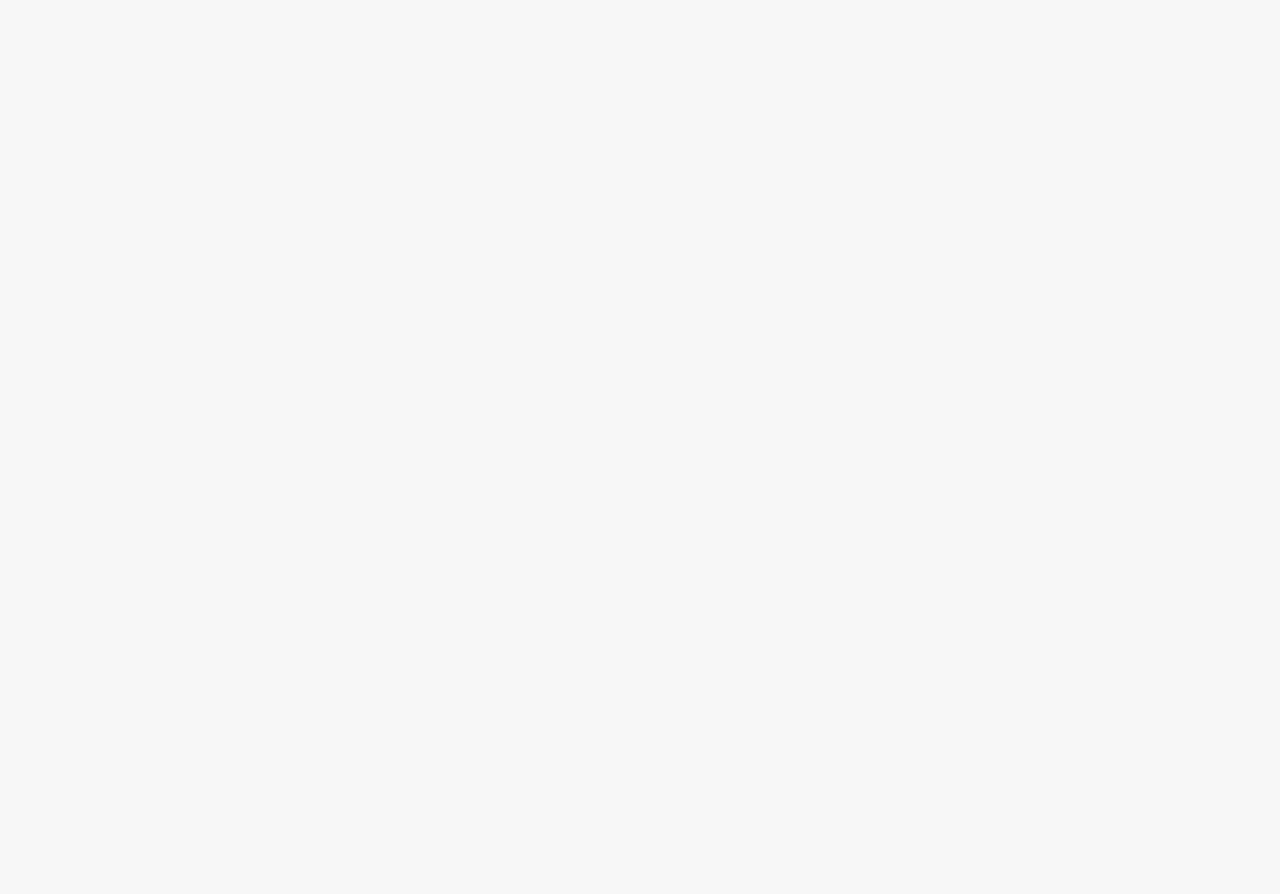
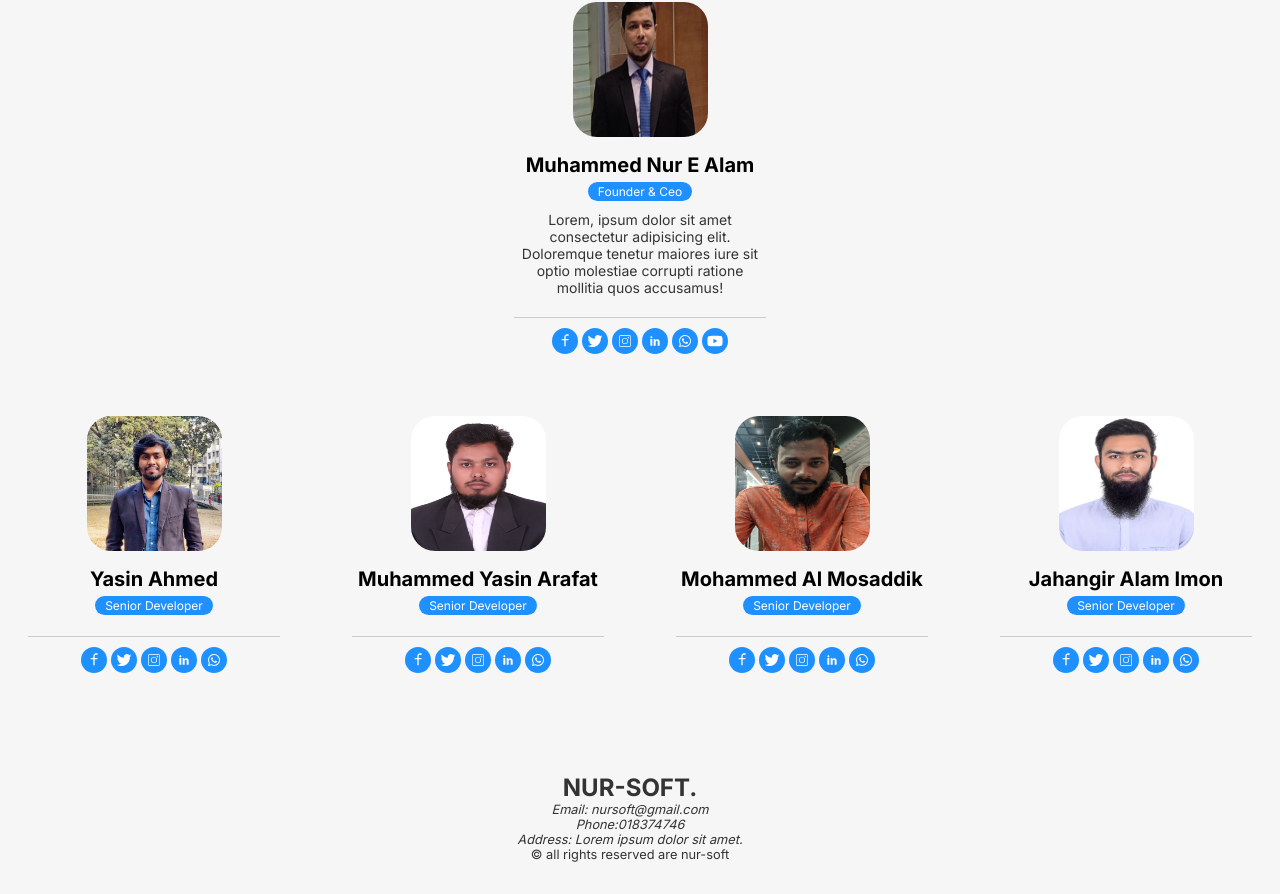
Before and after one commit to mdimon313/soft, a Next.js app: page / in a window 1280 px wide. Shown: the part 2846-3740 px from the top of the page. Before the commit the page ends 2782 px from the top, so only its background shows below. Built offline with nearby package versions, Linux system fonts and the light colour scheme.

Commit message:
add team section & footer

```diff
--- a/app/components/Footer.js
+++ b/app/components/Footer.js
@@ -1,10 +1,35 @@
 import footerStyle from '@/app/styles/footer.module.css';
 import Container from './Container';
+import Link from 'next/link';
 export default function Footer() {
     return (
         <footer className={footerStyle.footer}>
             <Container>
-                <p>&copy; all rights resarved</p>
+                <div className={footerStyle.footer_wrapper}>
+                    <div className={footerStyle.com_info}>
+                        <h2>NUR-SOFT.</h2>
+                        <address>
+                            <p>Email: <span>nursoft@gmail.com</span></p>
+                            <p>Phone:
+                                <Link href="tel:+8801947813505">018374746</Link>
+                            </p>
+                            <p>Address: Lorem ipsum dolor sit amet.</p>
+                        </address>
+                        <p >&copy; all rights reserved are nur-soft</p>
+                    </div>
+                    {/* <!-- contact form -->
+                <div class="contact_form" id="contact">
+                    <div class="contact_main">
+                        <div class="name">
+                            <input type="text" placeholder="Full name" />
+                            <input type="email" placeholder="Email" />
+                        </div>
+                        <input type="text" placeholder="Title">
+                        <textarea name="msg" id="msg" placeholder="Your Text"></textarea>
+                        <button type="button">Send</button>
+                    </div>
+                </div> */}
+                </div>
             </Container>
         </footer >
     )
--- /dev/null
+++ b/app/components/ScialLink.js
@@ -0,0 +1,11 @@
+
+// import socialLinkStyle from '../src/app/css/socialLink.module.css'
+
+const { default: Link } = require("next/link");
+const SocialLink = ({ link, icon, ...res }) => {
+   return (
+      <Link href={link} target="_blank" {...res}>{icon}</Link>
+   );
+}
+
+export default SocialLink;
--- /dev/null
+++ b/app/components/Team.js
@@ -0,0 +1,65 @@
+import teamStyle from '@/app/styles/team.module.css'
+import TeamCard from './TeamCard'
+import teamInfo from '@/lib/teamInfo'
+import CEO from '@/public/team/ceo.jpg'
+const { default: SectionTitle } = require("./SectionTitle")
+
+const Team = () => {
+    return (
+        <section>
+            <div className="container">
+                <div className={teamStyle.team_main}>
+                    <SectionTitle title={"Our Exparts"} />
+                    <TeamCard
+                        imgSrc={CEO}
+                        name={"Muhammed Nur E Alam"}
+                        designation={"Founder & Ceo"}
+                        isShow={true}
+                        desc={`Lorem, ipsum dolor sit amet consectetur adipisicing elit. Doloremque
+                            tenetur maiores iure sit
+                            optio molestiae corrupti ratione mollitia quos accusamus!`}
+                        fb={true}
+                        f={'https://www.facebook.com/nurealam.rajjak'}
+                        tweet={true}
+                        t={'https://twitter.com/Nurealam1990'}
+                        wp={true}
+                        w={'https://web.whatsapp.com/'}
+                        lin={true}
+                        l={'https://www.linkedin.com/in/muhammad-nur-e-alam-a180a393'}
+                        yt={true}
+                        y={'https://www.youtube.com/@muhammadnurealam'}
+                        ins={true}
+                        i={'https://www.instagram.com/nurealam.rajjak'}
+                    />
+                    <div className={teamStyle.team_main_wrapper} id="team_main_wrapper">
+                        {
+                            teamInfo.map((item, id) => {
+                                return <TeamCard
+                                    key={id}
+                                    imgSrc={item.image}
+                                    name={item.name}
+                                    designation={item.designation}
+                                    isShow={false}
+                                    desc={item.desc}
+                                    fb={true}
+                                    f={item.social.facebook}
+                                    tweet={true}
+                                    t={item.social.twitter}
+                                    wp={true}
+                                    w={item.social.whatsapp}
+                                    lin={true}
+                                    l={item.social.linkedin}
+                                    yt={false}
+                                    y={item.social.youtube}
+                                    ins={true}
+                                    i={item.social.instagram} />
+                            })
+                        }
+                    </div>
+                </div>
+            </div>
+        </section>
+    )
+}
+
+export default Team;
--- /dev/null
+++ b/app/components/TeamCard.js
@@ -0,0 +1,35 @@
+import socialStyle from "@/app/styles/socialLink.module.css"
+import teamStyle from "@/app/styles/team.module.css"
+import SocialLink from "./ScialLink";
+import { RiFacebookLine } from "react-icons/ri";
+import { IoLogoTwitter } from "react-icons/io";
+import { CiInstagram } from "react-icons/ci";
+import { TiSocialLinkedin } from "react-icons/ti";
+import { BiLogoWhatsapp } from "react-icons/bi";
+import { FaYoutube } from "react-icons/fa6";
+import Image from "next/image";
+const TeamCard = ({ imgSrc, name, isShow, designation, desc, fb, tweet, ins, lin, wp, yt, f, t, i, l, w, y }) => {
+    return (
+        <div className={`${teamStyle.pro} ${teamStyle.ceo}`}>
+            {/* <div className={teamStyle.pro_img}><img src={imgSrc} alt="team1" className={teamStyle.img} /></div> */}
+            <div className={teamStyle.pro_img}>
+                <Image src={imgSrc} alt={name} className={teamStyle.img} width={100} height={100} quality={100} priority={true} />
+            </div>
+            <div className={`${teamStyle.pro_desc} ${teamStyle.ceo}`}>
+                <h2>{name}</h2>
+                <p className={teamStyle.desig}>{designation}</p>
+                {isShow && <p className={teamStyle.des_p}>{desc}</p>}
+            </div>
+            {/* <!-- social link --> */}
+            <div className={socialStyle.social}>
+                {fb && <SocialLink href={`${f}`} className={socialStyle.f} icon={<RiFacebookLine />} />}
+                {tweet && <SocialLink href={`${t}`} className={socialStyle.t} icon={<IoLogoTwitter />} />}
+                {ins && <SocialLink href={`${i}`} className={socialStyle.ins} icon={<CiInstagram />} />}
+                {lin && <SocialLink href={`${l}`} className={socialStyle.lin} icon={<TiSocialLinkedin />} />}
+                {wp && <SocialLink href={`${w}`} className={socialStyle.wp} icon={<BiLogoWhatsapp />} />}
+                {yt && <SocialLink href={`${y}`} className={socialStyle.y} icon={<FaYoutube />} />}
+            </div>
+        </div>
+    );
+};
+export default TeamCard;
--- a/app/page.js
+++ b/app/page.js
@@ -4,6 +4,7 @@ import Weare from "./components/Weare";
 import OurService from "./components/OurService";
 import ChooseUs from "./components/ChooseUs";
 import OurProject from "./components/OurPorjects";
+import Team from "./components/Team";
 export default function Home() {
   return (
     <main className={homeStyle.main}>
@@ -12,6 +13,7 @@ export default function Home() {
       <OurService />
       <ChooseUs />
       <OurProject />
+      <Team />
     </main>
   )
 }
--- a/app/styles/footer.module.css
+++ b/app/styles/footer.module.css
@@ -5,3 +5,25 @@
   color: var(--text-color);
   padding: 2rem 0;
 }
+
+.footer_wrapper {
+  gap: 16px;
+  display: grid;
+  grid-template-columns: repeat(auto-fit, minmax(250px, 1fr));
+  margin-top: 16px;
+  gap: 16px;
+  place-content: cetner;
+}
+
+.com_info {
+  text-align: center;
+}
+
+.com_info > p {
+  font-size: 0.8em;
+  color: var(--text-color);
+}
+
+.com_info address {
+  font-size: 0.8em;
+}
--- /dev/null
+++ b/app/styles/socialLink.module.css
@@ -0,0 +1,28 @@
+.social {
+    display: flex;
+    align-items: center;
+    justify-content: center;
+    padding: 10px;
+    margin-top: 16px;
+    border-top: 1px solid #ccc;
+}
+
+.social a {
+    display: block;
+    margin: 0 2px;
+    background-color: dodgerblue;
+    color: #fff;
+    width: 26px;
+    height: 26px;
+    display: flex;
+    align-items: center;
+    justify-content: center;
+    border-radius: 50%;
+    transition: var(--transition);
+    font-size: 1em;
+}
+
+.social a:hover svg {
+    transform: scale(1.2);
+    transition: var(--transition);
+}
--- /dev/null
+++ b/app/styles/team.module.css
@@ -0,0 +1,143 @@
+.team_main_wrapper {
+    margin-top: 16px;
+    display: grid;
+    grid-template-columns: repeat(auto-fit, minmax(17rem, 1fr));
+    gap: 16px;
+    grid-auto-flow: dense;
+}
+
+.team_main {
+    margin-top: 32px;
+}
+
+.wrap {
+    gap: 16px;
+    display: grid;
+    grid-template-columns: repeat(4, 1fr);
+    margin-top: 16px;
+    gap: 16px;
+}
+
+.pro {
+    width: 17rem;
+    margin: auto;
+    /* border: 1px solid #ccc; */
+    padding: 10px;
+    border-radius: 5px;
+    transition: all 0.3s ease-in-out;
+}
+
+.pro:hover {
+    box-shadow: 0px 5px 15px -5px #ccc, 0px 0px 15px -3px #ccc;
+    /* border: 1px solid #ddd; */
+    transform: translateY(-5px);
+}
+
+.pro:hover .pro_img img {
+    box-shadow: 0px 0px 20px #dadada;
+}
+
+.pro_img {
+    width: 135px;
+    height: 135px;
+    border-radius: 1.5em;
+    overflow: hidden;
+    margin: 16px auto;
+}
+
+.pro_img img {
+    width: 100%;
+    display: block;
+    height: 100%;
+}
+
+.pro_desc h2 {
+    font-size: 20px;
+}
+
+.desig {
+    display: inline-block;
+    background-color: dodgerblue;
+    padding: 2px 10px;
+    color: #fff;
+    font-size: 12px;
+    border-radius: 20px;
+    margin: 5px 0;
+}
+
+.des_p {
+    padding: 5px 0;
+    font-size: 14px;
+    color: #343434;
+}
+
+.pro_desc.ceo {
+    text-align: center;
+}
+
+.pro.ceo {
+    box-shadow: none;
+}
+
+
+.social a.f {
+    background-color: #0866FF;
+}
+
+.social a.f:hover {
+    box-shadow: 0px 0px 15px -3px #0866FF;
+    transform: translateY(-0.3em);
+}
+
+.social a.t {
+    background-color: #1DA1F2;
+}
+
+.social a.t:hover {
+    box-shadow: 0px 0px 15px -3px #1DA1F2;
+    transform: translateY(-0.3em);
+}
+
+.social a.ins {
+    background: radial-gradient(circle at 30% 107%, #fdf497 0%, #fdf497 5%, #fd5949 45%, #d6249f 60%, #285AEB 90%);
+}
+
+.social a.ins:hover {
+    box-shadow: 0px 0px 15px -3px radial-gradient(circle at 30% 107%, #fdf497 0%, #fdf497 5%, #fd5949 45%, #d6249f 60%, #285AEB 90%);
+    transform: translateY(-0.3em);
+}
+
+.social a.lin {
+    background-color: #0077B5;
+}
+
+.social a.lin:hover {
+    box-shadow: 0px 0px 15px -3px #0077B5;
+    transform: translateY(-0.3em);
+}
+
+.social a.wp {
+    background-color: #2BB741;
+}
+
+.social a.wp:hover {
+    box-shadow: 0px 0px 15px -3px #2BB741;
+    transform: translateY(-0.3em);
+}
+
+.social a.y {
+    background-color: #FF0000;
+}
+
+.social a.y:hover {
+    box-shadow: 0px 0px 15px -3px #FF0000;
+    transform: translateY(-3px);
+}
+
+@media (prefers-color-scheme: dark) {
+    .des_p {
+        padding: 5px 0;
+        font-size: 14px;
+        color: #fff;
+    }
+}
```
Also changed, not shown: lib/teamInfo.js.
